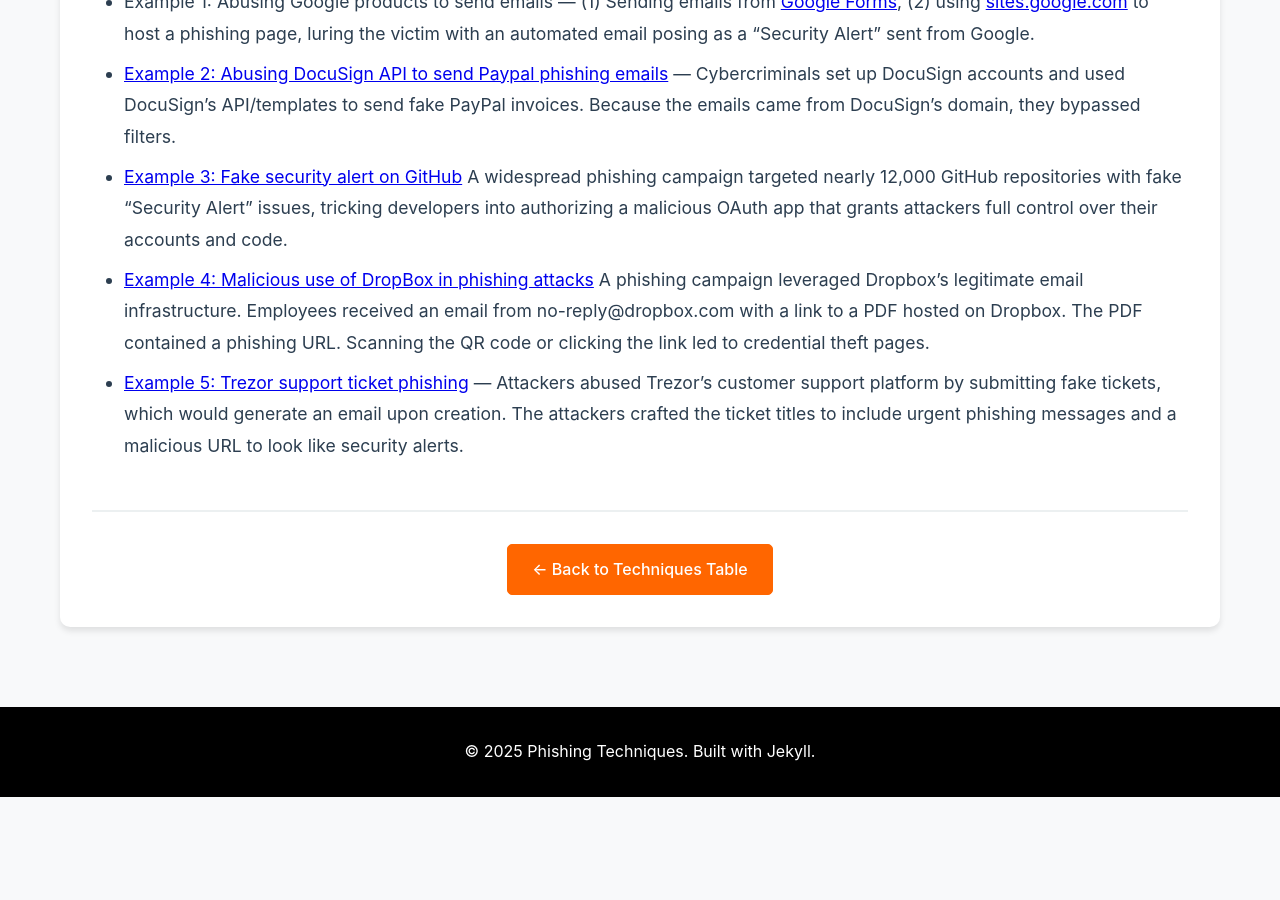
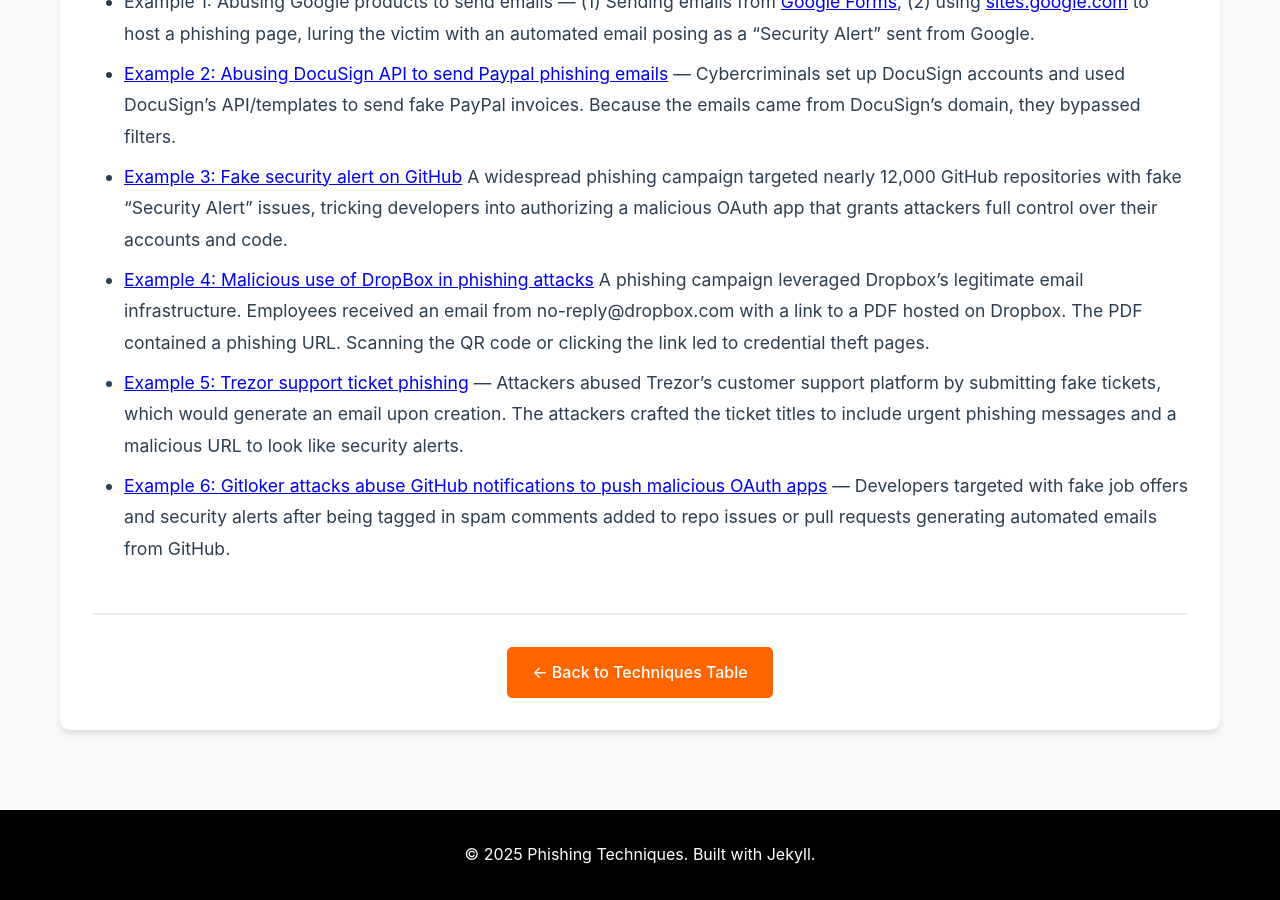
Before and after one commit to pushsecurity/phishing-techniques, a Jekyll site: the page built from _techniques/email-legitimate-app.md, in a window 1280 px wide and 900 px high, scrolled down 985 px. Built offline with Jekyll 4.4.1, drawn with Linux system fonts in a browser that asks for light colours; before the commit the page ends 1782 px from its top, so only the background shows below that.

Commit message:
Update email-legitimate-app.md
added example

```diff
--- a/_techniques/email-legitimate-app.md
+++ b/_techniques/email-legitimate-app.md
@@ -25,3 +25,4 @@
 - [Example 3: Fake security alert on GitHub](https://www.bleepingcomputer.com/news/security/fake-security-alert-issues-on-github-use-oauth-app-to-hijack-accounts/) A widespread phishing campaign targeted nearly 12,000 GitHub repositories with fake "Security Alert" issues, tricking developers into authorizing a malicious OAuth app that grants attackers full control over their accounts and code.
 - [Example 4: Malicious use of DropBox in phishing attacks](https://www.darktrace.com/blog/legitimate-services-malicious-intentions-getting-the-drop-on-phishing-attacks-abusing-dropbox) A phishing campaign leveraged Dropbox’s legitimate email infrastructure. Employees received an email from no-reply@dropbox.com with a link to a PDF hosted on Dropbox. The PDF contained a phishing URL. Scanning the QR code or clicking the link led to credential theft pages.
 - [Example 5: Trezor support ticket phishing](https://www.bleepingcomputer.com/news/security/trezors-support-platform-abused-in-crypto-theft-phishing-attacks/) — Attackers abused Trezor's customer support platform by submitting fake tickets, which would generate an email upon creation. The attackers crafted the ticket titles to include urgent phishing messages and a malicious URL to look like security alerts.
+- [Example 6: Gitloker attacks abuse GitHub notifications to push malicious OAuth apps](https://www.bleepingcomputer.com/news/security/gitloker-attacks-abuse-github-notifications-to-push-malicious-oauth-apps/) — Developers targeted with fake job offers and security alerts after being tagged in spam comments added to repo issues or pull requests generating automated emails from GitHub.
```
